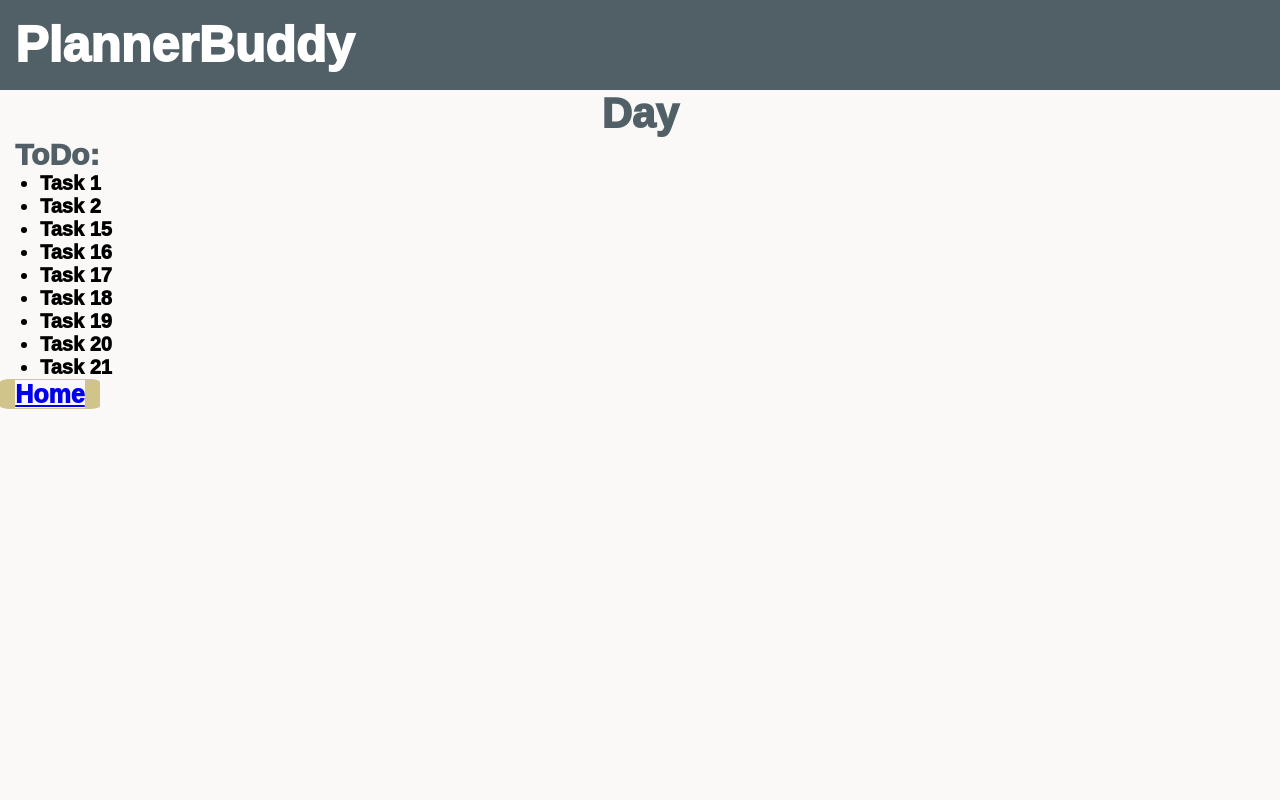
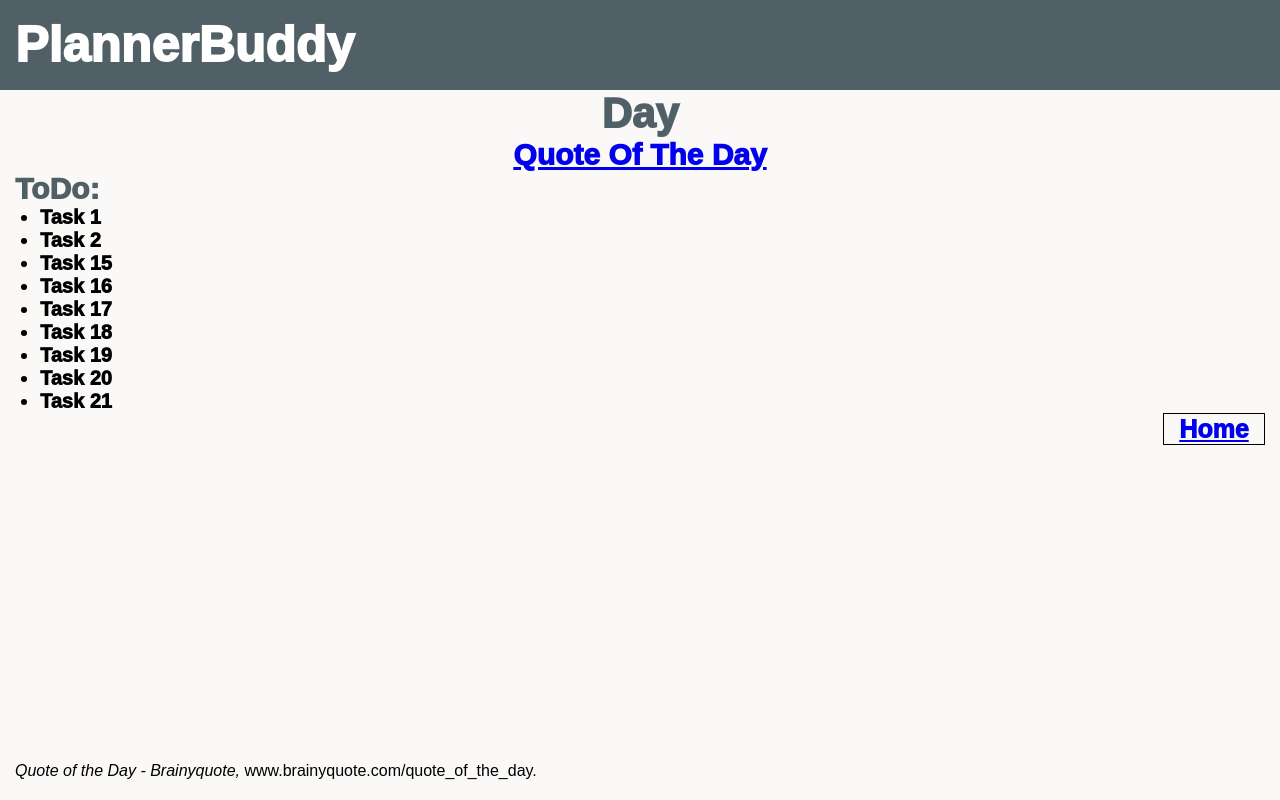
Before and after one commit to jloza01/pa3, a plain HTML site: page daypage.html in a window 1280 px wide. Drawn offline with Linux system fonts and the light colour scheme.

Commit message:
added quote of the day link to Brainyquote website- citation is added, Changed position and border of home link

```diff
--- a/daypage.css
+++ b/daypage.css
@@ -4,12 +4,15 @@
     font-family: Arial;
     margin: 0px;
 }
+
 body {
     padding: 0px;
 }
+
 body.norm{
     padding: 30px;
 }
+
 h1 {
     height: 90px;
     width: 100%;
@@ -22,6 +25,7 @@ h1 {
     font-size: 50px;
     line-height: 90px;
 }
+
 h2 {
     width: 100%;
     background-color: transparent;
@@ -39,8 +43,19 @@ h3 {
     font-weight: 1000;
     color: #516067;
     font-size: 30px;
+    text-align: center;
+}
+
+h4 {
+    width: 100%;
+    background-color: transparent;
+    font-family: Arial;
+    font-weight: 1000;
+    color: #516067;
+    font-size: 30px;
     padding-inline-start: 15px;
 }
+
 ul {
     font-family: Arial;
     font-weight: 1000;
@@ -48,16 +63,21 @@ ul {
     font-size: 20px;
 }
 
-h4 {
+h5 {
     height: 30px;
     width: 100px;
-    background-color: #d1c48b;
     font-family: Arial;
     font-weight: 1000;
     color: #516067;
     font-size: 25px;
     text-align: center;
     line-height: 30px;
-    border: 1px none #000000;
-    border-radius: 10%;
+    border: 1px solid #000000;
+    position: fixed;
+    right: 15px;
 }
+p {
+    position: fixed;
+    left: 15px;
+    bottom: 20px
+}
--- a/daypage.html
+++ b/daypage.html
@@ -8,7 +8,10 @@
   <body>
     <h1>PlannerBuddy</h1>
     <h2 class="norm">Day</h2>
-    <h3 class="norm">ToDo:</h3>
+    <h3>
+      <a href=https://www.brainyquote.com/quote_of_the_day>Quote Of The Day</a>
+    </h3>
+    <h4 class="norm">ToDo:</h4>
     <ul>
         <li>Task 1</li>
         <li>Task 2</li>
@@ -20,7 +23,8 @@
         <li>Task 20</li>
         <li>Task 21</li>
     </ul>
-    <h4 class="norm">
+    <h5 class="norm">
         <a href="index.html">Home</a>
-    </h4>
+    </h5>
+      <p><em>Quote of the Day - Brainyquote,</em> www.brainyquote.com/quote_of_the_day.</p>
 </html lang="en-US">
```
